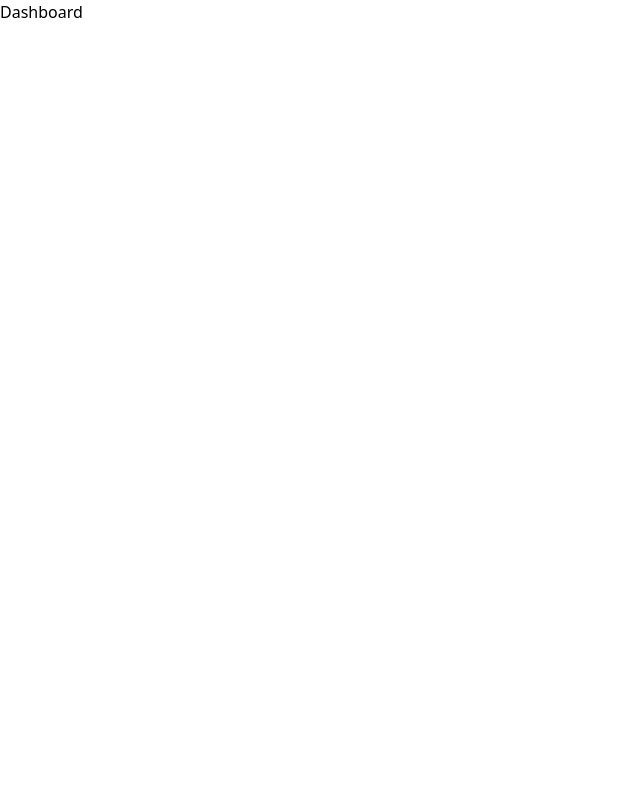
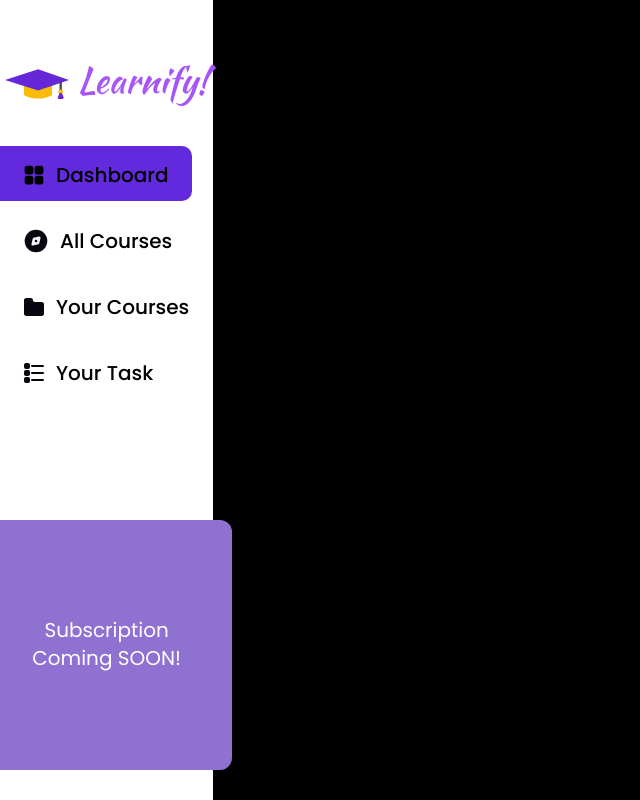
Before and after one commit to Rutetid/Learnify, a React (Vite) app: page / in a window 1280 px wide. Shown: the whole page, without its empty margins (0-640 px from the left). Built offline with nearby package versions, Linux system fonts and the light colour scheme; the HTML template or start-up script is replaced by a standard one.

Commit message:
Updated Sidebar

```diff
--- a/src/App.jsx
+++ b/src/App.jsx
@@ -1,5 +1,4 @@
 import LandingPage from "./Components/Landing Page/LandingPage";
-import Sidebar from "./Components/Sidebar";
 import Dashboard from "./Components/Dashboard";
 
 import { Routes, Route } from "react-router-dom";
--- a/src/Components/Dashboard.jsx
+++ b/src/Components/Dashboard.jsx
@@ -1,11 +1,12 @@
+import React from 'react'
+import Sidebar from './Sidebar/Sidebar'
 
-function Dashboard () {
-
+export default function Dashboard() {
   return (
-	<div>
-		Dashboard
+	<div className='flex'>
+	  <Sidebar />
+	  <div className='flex flex-col w-5/6 h-screen bg-black'>
+	    </div>
 	</div>
   )
 }
-
-export default Dashboard;
--- a/src/Components/Sidebar.jsx
+++ /dev/null
@@ -1,46 +0,0 @@
-import logo from "../assets/logo.svg";
-import courses from "../assets/courses.svg";
-import dashboard from "../assets/dashboard.svg";
-import tasks from "../assets/tasks.svg";
-import folder from "../assets/folder.svg";
-
-function Sidebar() {
-	return (
-		<div className="w-350 h-screen bg-sidebar">
-			<div className="flex pt-12 ml-16 gap-2 items-center">
-				<img src={logo} alt="" className="w-16 h-16" />
-				<span className="font-kaushan text-purple-500 text-4xl">Learnify!</span>
-			</div>
-
-			<div className="grid rows">
-				<div className="flex mt-16 ml-20 gap-5 items-center">
-					<img src={dashboard} alt="" className="w-5 h-5" />
-					<span className="font-poppins text-2xl font-medium">Dashboard</span>
-				</div>
-				<div className="flex mt-8 ml-20 gap-5 items-center">
-					<img src={courses} alt="" className="w-6 h-6" />
-					<span className="font-poppins text-2xl font-medium">All Courses</span>
-				</div>
-				<div className="flex mt-8 ml-20 gap-5 items-center">
-					<img src={folder} alt="" className="w-5 h-5" />
-					<span className="font-poppins text-2xl font-medium">
-						Your Courses
-					</span>
-				</div>
-				<div className="flex mt-8 ml-20 gap-5 items-center">
-					<img src={tasks} alt="" className="w-5 h-5" />
-					<span className="font-poppins text-2xl font-medium">Your Task</span>
-				</div>
-			</div>
-
-			<div className="mt-20 h-60 ml-12 bg-accent-dark rounded-xl mb-9 mr-9">
-				<span className="text-white font-poppins pt-24 pl-5 pr-5 text-xl block text-center">
-					{" "}
-					Subscription <br /> Coming SOON!
-				</span>
-			</div>
-		</div>
-	);
-}
-
-export default Sidebar;
--- /dev/null
+++ b/src/Components/Sidebar/Sidebar.jsx
@@ -0,0 +1,48 @@
+import logo from '../../assets/logo.svg';
+import courses from "../../assets/courses.svg";
+import dashboard from "../../assets/dashboard.svg";
+import tasks from "../../assets/tasks.svg";
+import folder from "../../assets/folder.svg";
+import page from './style.module.css'
+
+function Sidebar() {
+	return (
+		<div className="w-1/6 flex sticky flex-col h-screen bg-white">
+			<div className="flex pt-12 justify-center gap-2 items-center">
+				<img src={logo} alt="" className="w-16 h-16" />
+				<span className="font-kaushan text-purple-500 text-4xl">Learnify!</span>
+			</div>
+
+			<div className="flex flex-col justify-center gap-9 mt-12" id={page.btnHolder}>
+				<div id={page.btnOver}></div>
+				<div className="flex gap-3 items-center">
+					<img src={dashboard} alt="" className="w-5 h-5" />
+					<span className={`font-poppins ${page.btn}`}>Dashboard</span>
+				</div>
+				<div className="flex gap-3 items-center">
+					<img src={courses} alt="" className="w-6 h-6" />
+					<span className={`font-poppins ${page.btn}`}>All Courses</span>
+				</div>
+				<div className="flex gap-3 items-center">
+					<img src={folder} alt="" className="w-5 h-5" />
+					<span className={`font-poppins ${page.btn}`}>
+						Your Courses
+					</span>
+				</div>
+				<div className="flex gap-3 items-center">
+					<img src={tasks} alt="" className="w-5 h-5" />
+					<span className={`font-poppins ${page.btn}`}>Your Task</span>
+				</div>
+			</div>
+
+			<div className="bg-accent-dark rounded-xl" id={page.upgradePanel}>
+				<span className="text-white font-poppins pt-24 pl-5 pr-5 text-xl block text-center">
+					{" "}
+					Subscription <br /> Coming SOON!
+				</span>
+			</div>
+		</div>
+	);
+}
+
+export default Sidebar;
--- /dev/null
+++ b/src/Components/Sidebar/style.module.css
@@ -0,0 +1,38 @@
+#upgradePanel{
+    width: 250px;
+    position: absolute;
+    height: 250px;
+    bottom: 30px;
+    align-self: center;
+}
+
+#Sidebar{
+    background-color: #F6F3FB;
+}
+
+.btn{
+    font-size: 20px;
+    font-weight: 500;
+    position: relative;
+    z-index: 99;
+}
+
+#btnHolder{
+    align-self: center;
+}
+
+#btnHolder img{
+    position: relative;
+    z-index: 99;
+}
+
+#btnOver{
+    position: absolute;
+    top: 146px;
+    height: 55px;
+    width: 90%;
+    left: 0px;
+    background-color: #622ADC;
+    z-index: 1;
+    border-radius: 0 10px 10px 0;
+}
```
